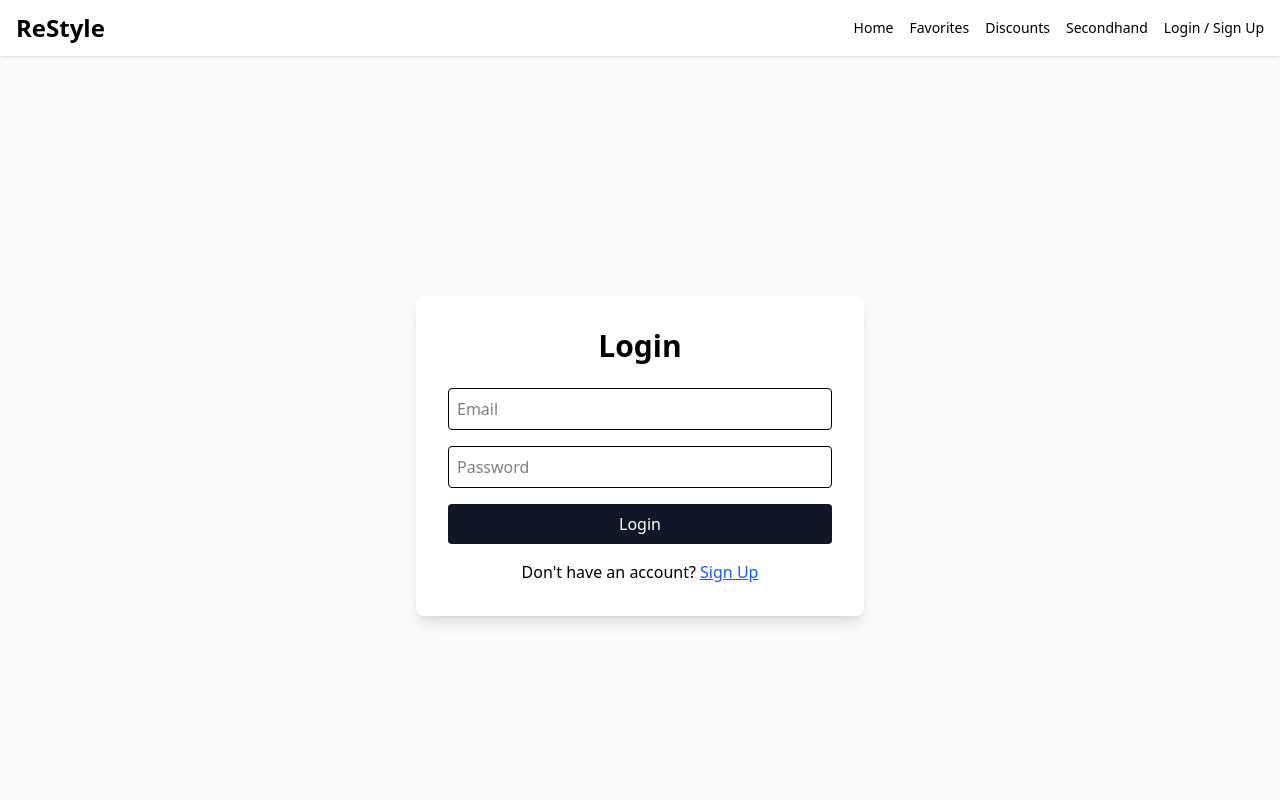
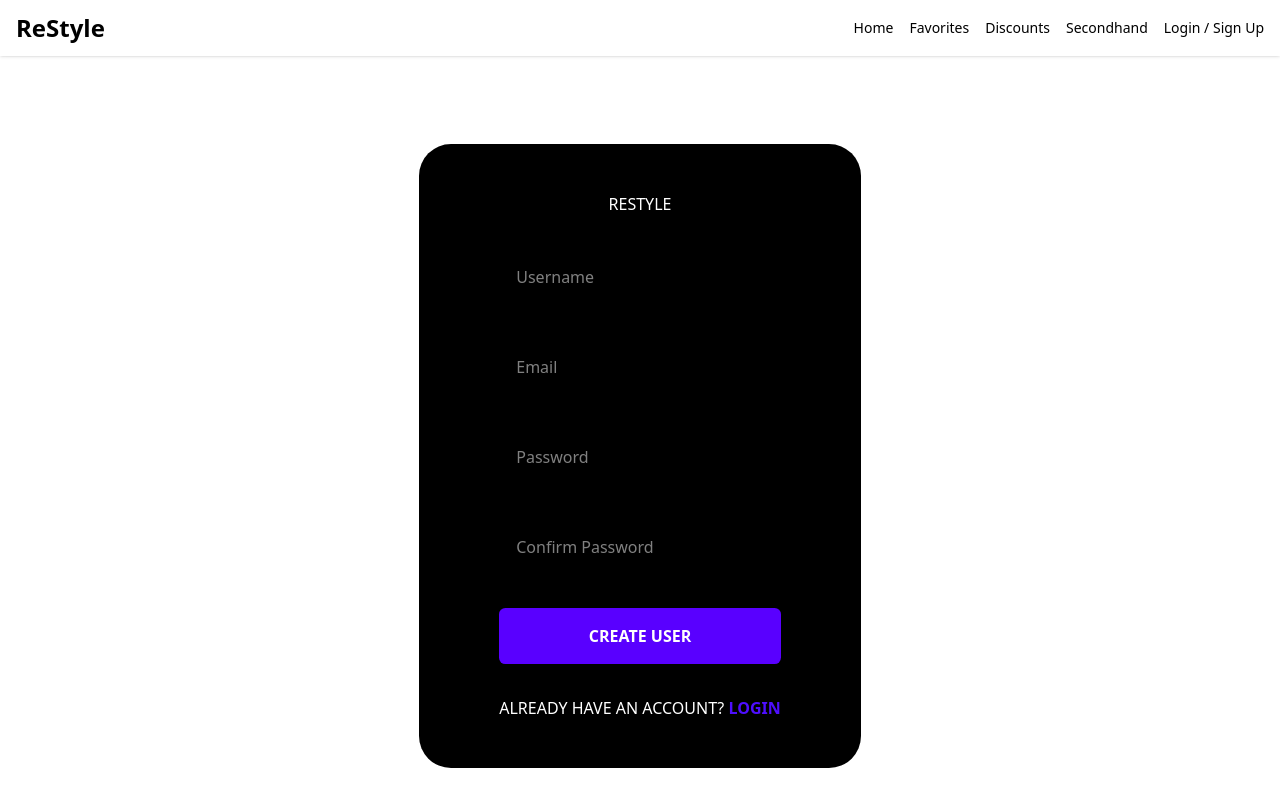
Before and after one commit to dachishengelia/ReStyle, a React (Vite) app: page /auth in a window 1280 px wide. Shown: the top 800 px of the page. Built offline with nearby package versions, Linux system fonts and the light colour scheme.

Commit message:
Update Auth.jsx

```diff
--- a/src/pages/Auth.jsx
+++ b/src/pages/Auth.jsx
@@ -1,69 +1,179 @@
-import React, { useState, useContext } from "react"
-import { AuthContext } from "../context/AuthContext"
-import { useNavigate } from "react-router-dom"
+import React, { useState, useEffect } from 'react';
+import { Link, useNavigate } from 'react-router-dom';
+import styled from "styled-components";
+import { ToastContainer, toast } from "react-toastify";
+import "react-toastify/dist/ReactToastify.css";
+import axios from 'axios';
 
-export default function Auth() {
-  const [isLogin, setIsLogin] = useState(true)
-  const [email, setEmail] = useState("")
-  const [password, setPassword] = useState("")
-  const [role, setRole] = useState("user")
-  const { login, signup } = useContext(AuthContext)
-  const navigate = useNavigate()
+function Register() {
+  const navigate = useNavigate();
+  const [values, setValues] = useState({
+    username: "",
+    email: "",
+    password: "",
+    confirmPassword: "",
+  });
 
-  const handleSubmit = (e) => {
-    e.preventDefault()
-    if (isLogin) {
-      login({ email, password, role })
-    } else {
-      signup({ email, password, role })
+  const toastOptions = {
+    position: "bottom-right",
+    autoClose: 8000,
+    pauseOnHover: true,
+    draggable: true,
+    theme: "dark",
+  };
+
+  const handleSubmit = async (event) => {
+    event.preventDefault();
+    if (handleValidation()) {
+      const { password, username, email } = values;
+      try {
+        const { data } = await axios.post(registerRoute, {
+          username,
+          email,
+          password,
+        });
+
+        if (data.status === false) {
+          toast.error(data.msg, toastOptions);
+        }
+        if (data.status === true) {
+          localStorage.setItem("chat-app-user", JSON.stringify(data.user));
+
+        }
+      } catch (error) {
+        toast.error("Registration failed", toastOptions);
+        navigate("/");
+      }
     }
-    navigate("/")
-  }
+  };
+
+  const handleValidation = () => {
+    const { password, confirmPassword, username, email } = values;
+    if (password !== confirmPassword) {
+      toast.error("Password and confirm password should be the same.", toastOptions);
+      return false;
+    } else if (username.length < 3) {
+      toast.error("Username should be greater than 3 characters", toastOptions);
+      return false;
+    } else if (password.length < 8) {
+      toast.error("Password should be equal to or greater than 8 characters", toastOptions);
+      return false;
+    } else if (email === "") {
+      toast.error("Email is required", toastOptions);
+      return false;
+    }
+    return true;
+  };
+
+  const handleChange = (event) => {
+    setValues({ ...values, [event.target.name]: event.target.value });
+  };
 
   return (
-    <div className="min-h-screen flex items-center justify-center bg-gray-50 px-4">
-      <div className="bg-white p-8 rounded-lg shadow-lg w-full max-w-md">
-        <h1 className="text-3xl font-bold mb-6 text-center">{isLogin ? "Login" : "Sign Up"}</h1>
-
-        <form className="space-y-4" onSubmit={handleSubmit}>
+    <>
+      <FormContainer>
+        <form onSubmit={handleSubmit}>
+          <div className="brand">
+            <h1>REstyle</h1>
+          </div>
+          <input
+            type="text"
+            placeholder="Username"
+            name="username"
+            onChange={handleChange}
+          />
           <input
             type="email"
             placeholder="Email"
-            value={email}
-            required
-            onChange={(e) => setEmail(e.target.value)}
-            className="border p-2 rounded w-full"
+            name="email"
+            onChange={handleChange}
           />
           <input
             type="password"
             placeholder="Password"
-            value={password}
-            required
-            onChange={(e) => setPassword(e.target.value)}
-            className="border p-2 rounded w-full"
+            name="password"
+            onChange={handleChange}
           />
-          {!isLogin && (
-            <select
-              value={role}
-              onChange={(e) => setRole(e.target.value)}
-              className="border p-2 rounded w-full"
-            >
-              <option value="user">User</option>
-              <option value="seller">Seller</option>
-            </select>
-          )}
-          <button type="submit" className="w-full bg-gray-900 text-white py-2 rounded hover:bg-gray-700">
-            {isLogin ? "Login" : "Sign Up"}
-          </button>
+          <input
+            type="password"
+            placeholder="Confirm Password"
+            name="confirmPassword"
+            onChange={handleChange}
+          />
+          <button type="submit">Create User</button>
+          <span>
+            Already have an account? <Link to="/login">Login</Link>
+          </span>
         </form>
+      </FormContainer>
+      <ToastContainer />
+    </>
+  );
+}
 
-        <p className="mt-4 text-center">
-          {isLogin ? "Don't have an account?" : "Already have an account?"}{" "}
-          <button className="text-blue-600 underline" onClick={() => setIsLogin(!isLogin)}>
-            {isLogin ? "Sign Up" : "Login"}
-          </button>
-        </p>
-      </div>
-    </div>
-  )
-}
+const FormContainer = styled.div`
+  height: 100vh;
+  width: 100vw;
+  display: flex;
+  flex-direction: column;
+  justify-content: center;
+  gap: 1rem;
+  align-items: center;
+  background-color: #ffffff;
+  .brand {
+    display: flex;
+    align-items: center;
+    gap: 1rem;
+    justify-content: center;
+  }
+  h1 {
+    color: #ffffff;
+    text-transform: uppercase;
+  }
+  form {
+    display: flex;
+    flex-direction: column;
+    gap: 2rem;
+    background-color: #000000;
+    border-radius: 2rem;
+    padding: 3rem 5rem;
+  }
+  input {
+    background-color: transparent;
+    padding: 1rem;
+    border: 0.1rem solid #000000;
+    color: white;
+    width: 100%;
+    font-size: 1rem;
+    &:focus {
+      border: 0.1rem solid #00000062;
+      outline: none;
+    }
+  }
+  button {
+    background-color: #5900ff;
+    color: white;
+    padding: 1rem 2rem;
+    border: none;
+    font-weight: bold;
+    cursor: pointer;
+    border-radius: 0.4rem;
+    font-size: 1rem;
+    text-transform: uppercase;
+    transition: 0.5s ease-in-out;
+    &:hover {
+      background-color: #000265;
+    }
+  }
+  span {
+    color: white;
+    text-transform: uppercase;
+    a {
+      color: #4e0eff;
+      text-decoration: none;
+      font-weight: bold;
+    }
+  }
+`;
+
+export default Register;
```
